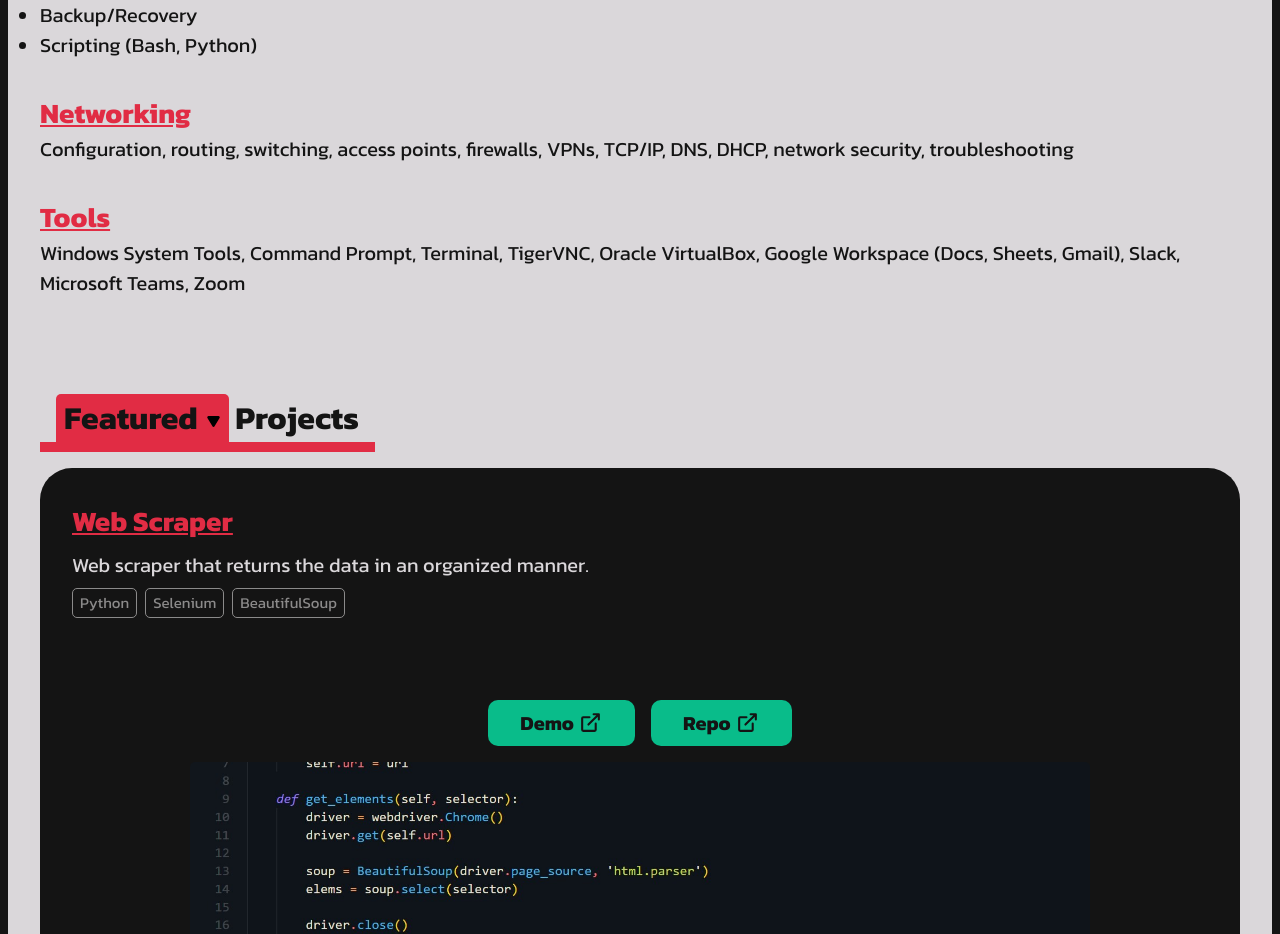
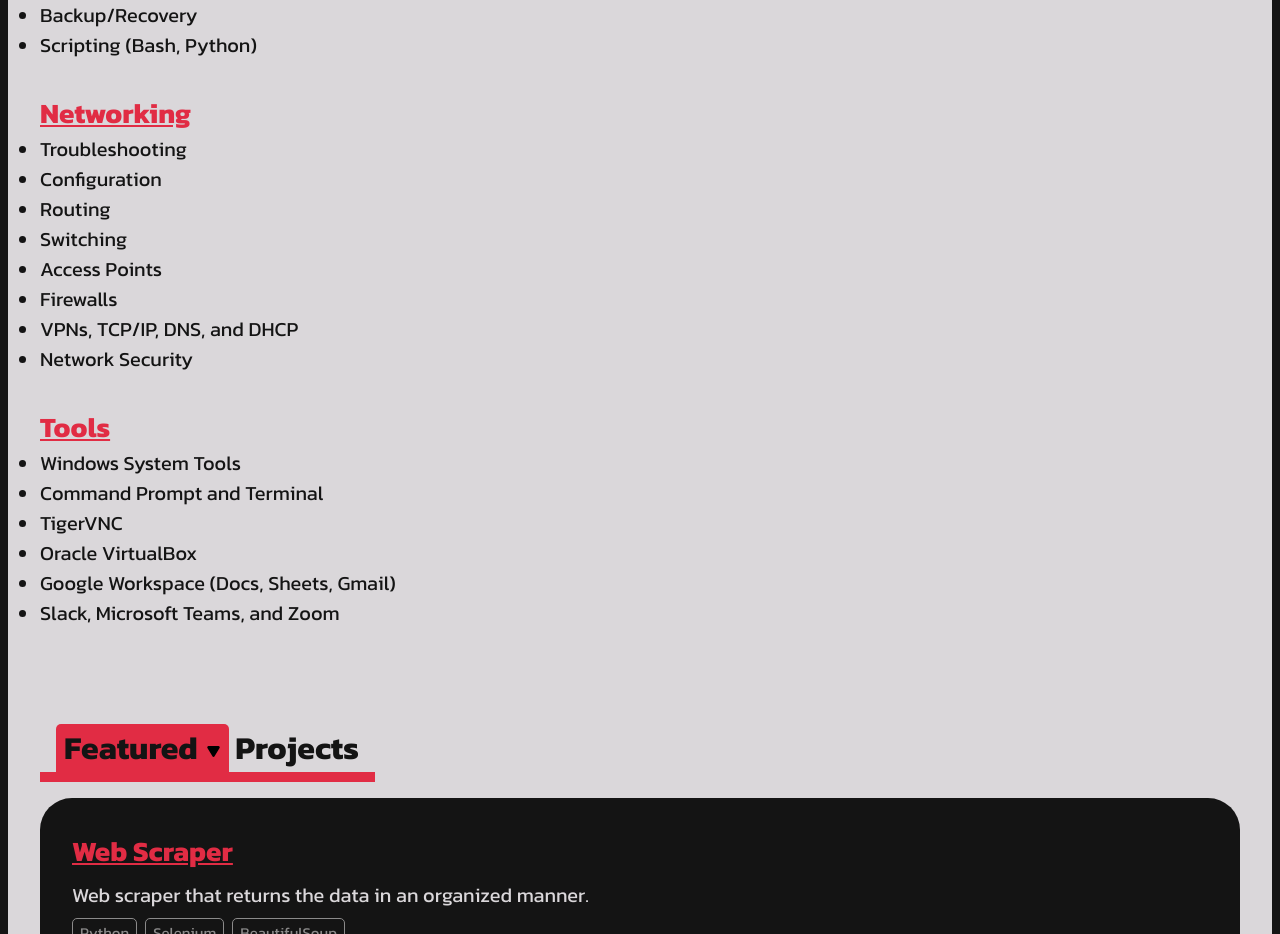
Before and after one commit to venoblin/personal-portfolio-frontend, a React (Create React App) app: page / in a window 1280 px wide. Shown: the part 1760-2694 px from the top of the page. Built offline with nearby package versions, Linux system fonts and the light colour scheme; no server answers.

Commit message:
added skills and replaced resume

```diff
--- a/src/components/sections/Skills.jsx
+++ b/src/components/sections/Skills.jsx
@@ -43,14 +43,28 @@ const Skills = () => {
 
           <div className='skill'>
             <h3>Networking</h3>
-            <p>Configuration, routing, switching, access points, firewalls, VPNs, TCP/IP, DNS, DHCP, network security,
-            troubleshooting</p>
+            <ul>
+              <li>Troubleshooting</li>
+              <li>Configuration</li>
+              <li>Routing</li>
+              <li>Switching</li>
+              <li>Access Points</li>
+              <li>Firewalls</li>
+              <li>VPNs, TCP/IP, DNS, and DHCP</li>
+              <li>Network Security</li>
+            </ul>
           </div>
 
           <div className='skill'>
             <h3>Tools</h3>
-            <p>Windows System Tools, Command Prompt, Terminal, TigerVNC, Oracle VirtualBox, Google Workspace (Docs,
-              Sheets, Gmail), Slack, Microsoft Teams, Zoom</p>
+            <ul>
+              <li>Windows System Tools</li>
+              <li>Command Prompt and Terminal</li>
+              <li>TigerVNC</li>
+              <li>Oracle VirtualBox</li>
+              <li>Google Workspace (Docs, Sheets, Gmail)</li>
+              <li>Slack, Microsoft Teams, and Zoom</li>
+            </ul>
           </div>
         </div>
       </div>
```
Also changed, not shown: 1 other file (tests, documents, lock files or other folders).
